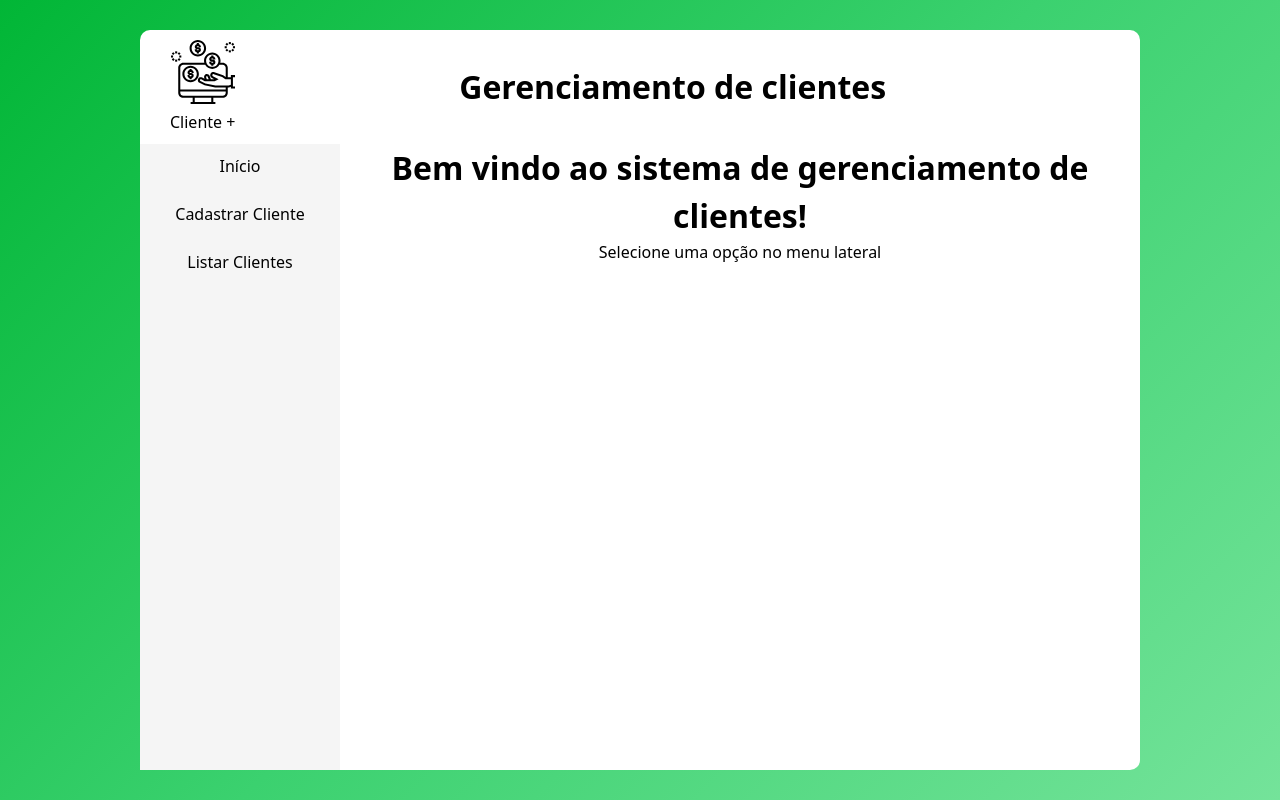
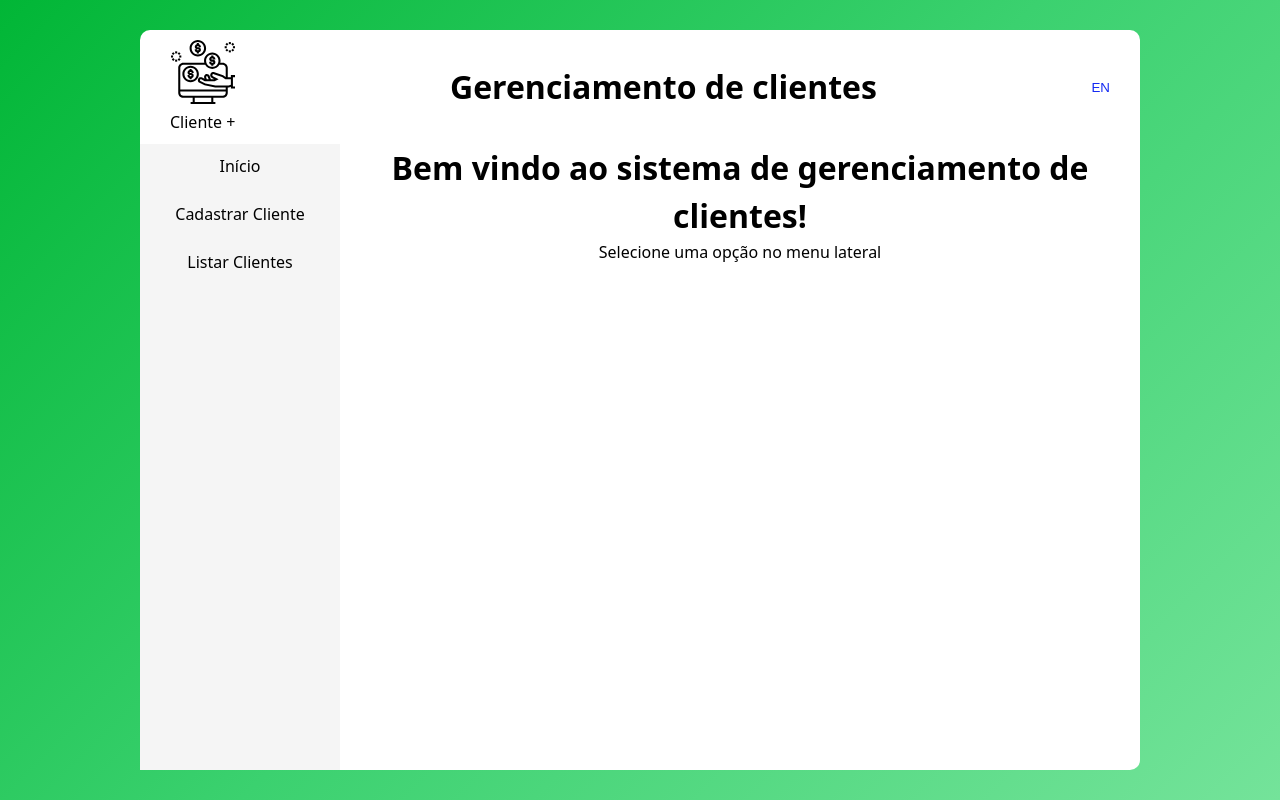
Before and after one commit to deyvissonbrenoveras/customer-management, a React (Vite) app: page / in a window 1280 px wide. Built offline with nearby package versions, Linux system fonts and the light colour scheme.

Commit message:
chore: setup i18n

```diff
--- a/package.json
+++ b/package.json
@@ -11,9 +11,11 @@
   },
   "dependencies": {
     "@reduxjs/toolkit": "^2.7.0",
+    "i18next": "^25.0.1",
     "react": "^19.0.0",
     "react-dom": "^19.0.0",
     "react-hook-form": "^7.56.1",
+    "react-i18next": "^15.5.1",
     "react-redux": "^9.2.0",
     "react-router-dom": "^7.5.2",
     "react-toastify": "^11.0.5"
--- a/src/App.tsx
+++ b/src/App.tsx
@@ -5,6 +5,7 @@ import Home from './pages/Home/Home'
  import { Link } from 'react-router-dom'
 import RegisterCustomer from './pages/RegisterCustomer/RegisterCustomer'
 import ListCustomers from './pages/ListCustomers/ListCustomers'
+import LanguageSwitcher from './components/LanguageSwitcher/LanguageSwitcher'
 
 function App() {
 
@@ -17,6 +18,7 @@ function App() {
             <div>Cliente +</div>
           </Link>
           <h1>Gerenciamento de clientes</h1>
+          <LanguageSwitcher />
         </div>
         <div id='container'>
           <div id="sidebar">
--- /dev/null
+++ b/src/components/LanguageSwitcher/LanguageSwitcher.css
@@ -0,0 +1,6 @@
+#language-switcher {
+  background-color: #ffffff;
+  color: #142af3;
+  cursor: pointer;
+  border: none;
+}
--- /dev/null
+++ b/src/components/LanguageSwitcher/LanguageSwitcher.tsx
@@ -0,0 +1,19 @@
+import { useTranslation } from 'react-i18next';
+import './LanguageSwitcher.css'
+
+const LanguageSwitcher = () => {
+  const { i18n } = useTranslation();
+
+  const toggleLanguage = () => {
+    const newLang = i18n.language === 'en' ? 'pt' : 'en';
+    i18n.changeLanguage(newLang);
+  };
+
+  return (
+    <button id='language-switcher' onClick={toggleLanguage}>
+      {i18n.language === 'en' ? 'PT' : 'EN'}
+    </button>
+  );
+};
+
+export default LanguageSwitcher;
--- /dev/null
+++ b/src/i18n/en.json
@@ -0,0 +1,3 @@
+{
+    "welcome": "Welcome to the customer management system!"
+}
--- /dev/null
+++ b/src/i18n/i18n.ts
@@ -0,0 +1,24 @@
+import i18n from 'i18next';
+import { initReactI18next } from 'react-i18next';
+import enTranslation from './en.json';
+import ptTranslation from './pt.json';
+
+i18n
+  .use(initReactI18next)
+  .init({
+    resources: {
+      en: {
+        translation: enTranslation,
+      },
+      pt: {
+        translation: ptTranslation,
+      },
+    },
+    fallbackLng: 'pt',
+    interpolation: {
+      escapeValue: false,
+    },
+    lng: 'pt',
+  });
+
+export default i18n;
--- /dev/null
+++ b/src/i18n/pt.json
@@ -0,0 +1,3 @@
+{
+    "welcome": "Bem vindo ao sistema de gerenciamento de clientes!"
+}
--- a/src/main.tsx
+++ b/src/main.tsx
@@ -6,6 +6,7 @@ import { Provider } from 'react-redux'
 import { store } from './redux/store.ts'
 import { ToastContainer } from 'react-toastify'
 import 'react-toastify/dist/ReactToastify.css';
+import './i18n/i18n';
 
 
 createRoot(document.getElementById('root')!).render(
--- a/src/pages/Home/Home.tsx
+++ b/src/pages/Home/Home.tsx
@@ -1,7 +1,12 @@
+import { useTranslation } from "react-i18next";
+
 function Home() {
+
+  const { t } = useTranslation();
+
   return (
     <div>
-      <h1>Bem vindo ao sistema de gerenciamento de clientes!</h1>
+      <h1>{t('welcome')}</h1>
       <p>Selecione uma opção no menu lateral</p>
     </div>
   );
```
Also changed, not shown: 1 other file (tests, documents, lock files or other folders).
